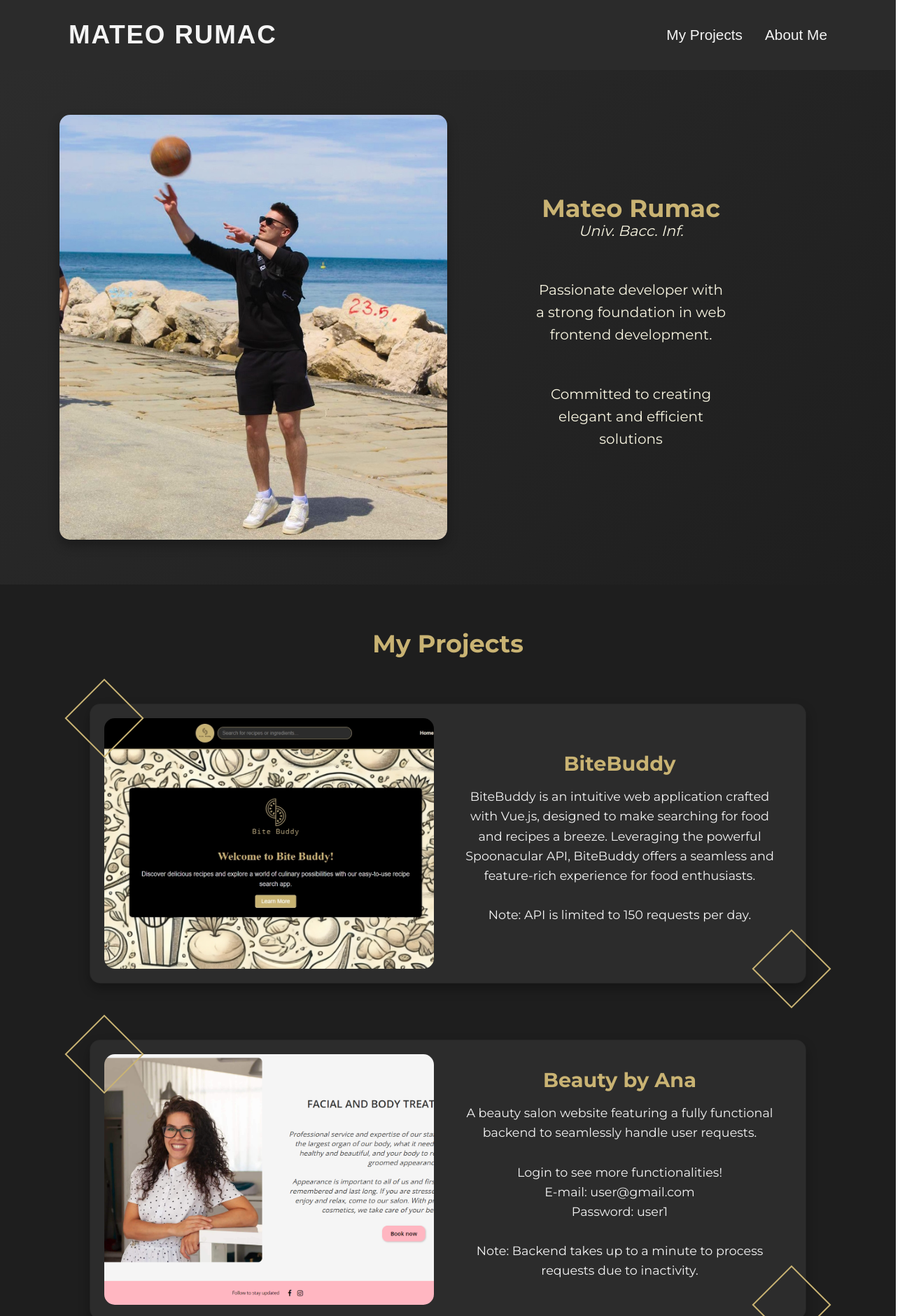
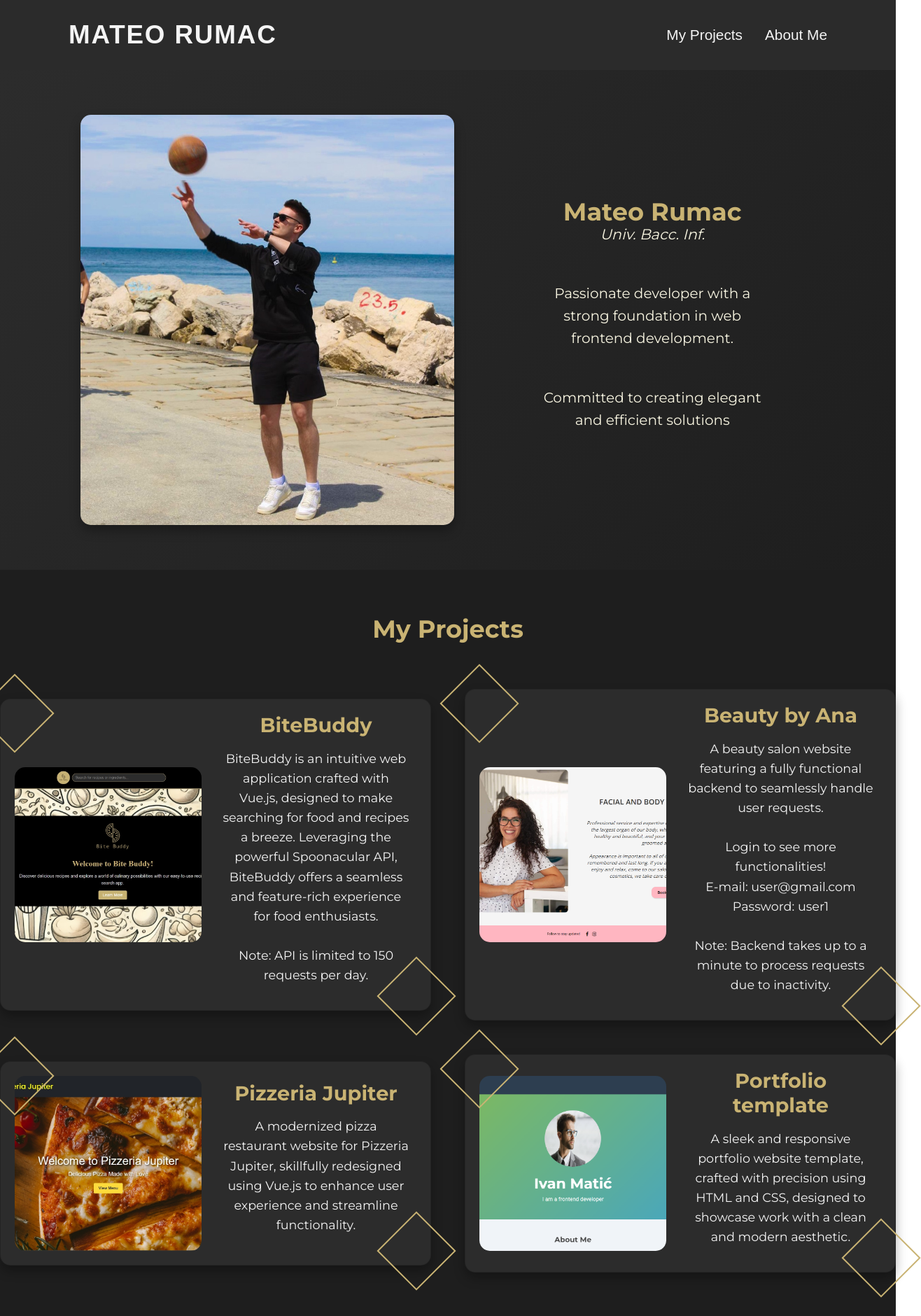
Before and after one commit to mateorumac/portfolioo, a Vue app: page / in a window 1280 px wide. Shown: the top 1880 px of the page at 70% size, 1316 px wide, since content can reach past the window. Built offline with nearby package versions, Linux system fonts and the light colour scheme.

Commit message:
laptop responsivity

```diff
--- a/src/views/HomeView.vue
+++ b/src/views/HomeView.vue
@@ -470,20 +470,68 @@ p {
 }
 
 /* Medium screens */
-@media only screen and (max-width: 1199px) and (min-width: 768px) {
+@media only screen and (min-width: 1024px) and (max-width: 1440px) {
   .container4,
-  .container2,
   .container5,
   .container3 {
-    max-width: 600px;
+    max-width: 900px;
+    margin: 0 auto;
+  }
+
+  .profile-content {
+    flex-direction: row;
+    justify-content: space-between;
+  }
+
+  .profile-info {
+    max-width: 50%; /* Increase space for profile content */
+    margin-left: 50px;
+  }
+
+  .profile-image img {
+    width: 100%; /* Scale profile image properly */
+    margin-left: -150px; /* Reduce negative margin for better alignment */
+  }
+
+  .cards-container {
+    display: grid;
+    grid-template-columns: repeat(2, 1fr);
+    gap: 3rem; /* Adjust spacing between cards */
   }
 
   .card {
-    width: calc(50% - 20px); /* Adjust the width for two cards in a row */
+    height: auto;
+    width: 100%; /* Set width to take up the full grid column */
+    max-width: none;
+  }
+
+  .card-image {
+    width: 100%; /* Adjust image to take full width of card */
+    height: 250px; /* Fixed height for project images */
+  }
+
+  .card-content {
+    width: 100%;
+    padding: 0 10px;
+  }
+
+  .dwnldbtn {
+    font-size: 1.2rem;
+    padding: 14px 20px;
+  }
+
+  header .container {
+    max-width: 1200px;
+    margin: 0 auto;
+  }
+
+  .nav-link {
+    font-size: 1.4rem;
+    margin: 0 1.5rem;
   }
 }
 
-/* Smaller screens */
+/* Mobile screens */
 @media only screen and (max-width: 767px) {
   .container4,
   .container2,
```
